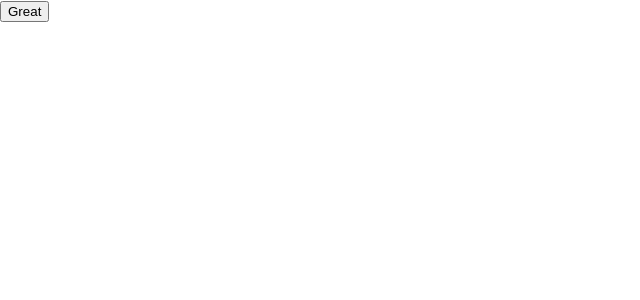
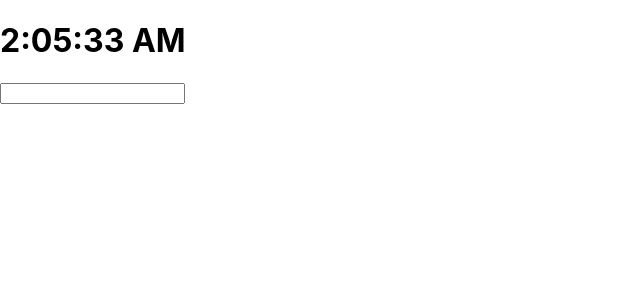
Before and after one commit to jzamesdean/my-app, a React (Create React App) app: page / in a window 1280 px wide. Shown: the top 300 px of the page, without its empty margins (0-640 px from the left). Built offline with nearby package versions, Linux system fonts and the light colour scheme.

Commit message:
learnreact10

```diff
--- a/src/index.js
+++ b/src/index.js
@@ -11,7 +11,8 @@ import './index.css';
 //import App from './learnreact6/App';
 //import App from './learnreact7/App';
 //import App from './learnreact8/App';
-import App from './learnreact9/App';
+//import App from './learnreact9/App';
+import App from './learnreact10/App';
 
 import reportWebVitals from './reportWebVitals';
 
--- /dev/null
+++ b/src/learnreact10/App.js
@@ -0,0 +1,50 @@
+import { useState, useEffect } from 'react';
+
+function Clock({time}) {
+    return (
+        <>
+            <h1>{time}</h1>
+            <input />
+        </>
+    );
+}
+
+function useTime() {
+    const [time, setTime] = useState(() => new Date());
+    useEffect(() => {
+        const id = setInterval(() => {
+            setTime(new Date());
+        }, 1000);
+        return () => clearInterval(id);
+    }, []);
+    return time;
+}
+
+function  App() {
+    const time = useTime();
+    return(
+        <Clock time={time.toLocaleTimeString()} />
+    );
+}
+
+function Gallery() {
+    return (
+        <section>
+            <h1>Inspring Sculptures</h1>
+            <Image />
+            <Image />
+            <Image />
+        </section>
+    );
+}
+
+function Image() {
+    return (
+        <img
+            src="https://i.imgur.com/ZF6s192.jpg"
+            alt="'Floralis Genérica' by Eduardo Catalano: a gigantic metallic flower sculpture with reflective petals"
+        />
+    );
+}
+
+export default App
```
